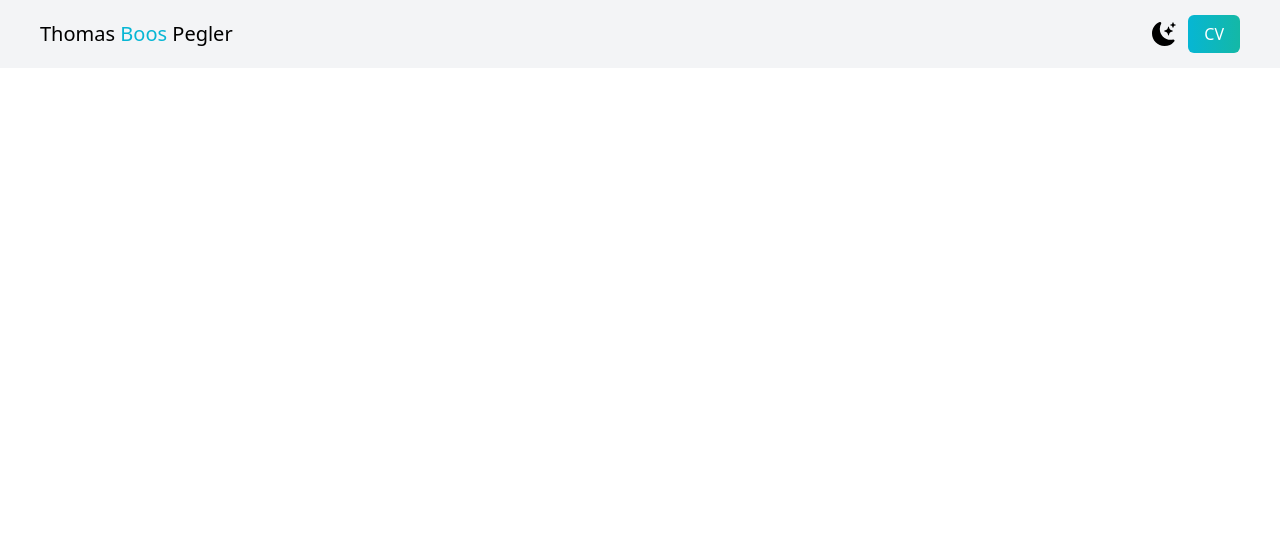
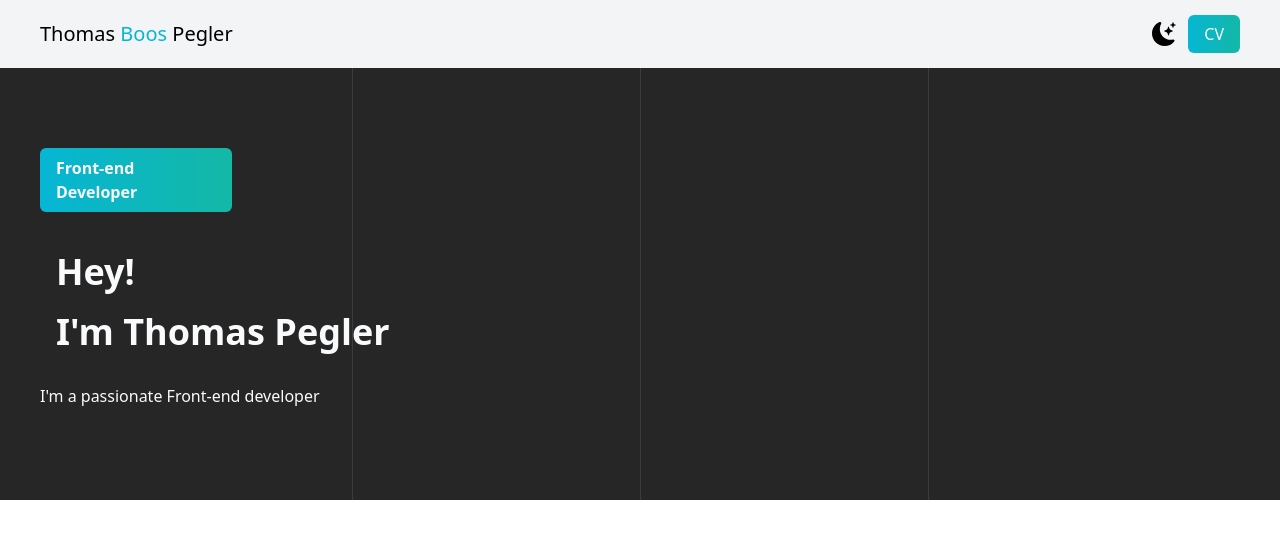
Before and after one commit to thomasboospegler/portfolio-thomas-pegler, a Next.js app: page / in a window 1280 px wide. Shown: the top 538 px of the page. Built offline with nearby package versions, Linux system fonts and the light colour scheme.

Commit message:
Feat: add about component

```diff
--- /dev/null
+++ b/src/components/About.tsx
@@ -0,0 +1,17 @@
+/* eslint-disable react/no-unescaped-entities */
+import React from 'react';
+
+export default function About() {
+  return (
+    <section className="py-20 px-10 text-gray-50">
+      <h1 className="text-md font-semibold mt=5 mb-10 bg-gradient-to-r from-cyan-500 to-teal-500  px-4 py-2 rounded-md w-48">
+        Front-end Developer
+      </h1>
+      <h2 className="text-4xl font-semibold ml-4">Hey!</h2>
+      <h2 className="text-4xl font-semibold py-5 ml-4">I'm Thomas Pegler</h2>
+      <p className="text-md py-3">
+        I'm a passionate Front-end developer
+      </p>
+    </section>
+  );
+}
--- a/src/components/index.tsx
+++ b/src/components/index.tsx
@@ -1,6 +1,7 @@
-/* eslint-disable import/prefer-default-export */
 import Header from './Header';
+import About from './About';
 
 export {
   Header,
+  About,
 };
--- a/src/pages/index.tsx
+++ b/src/pages/index.tsx
@@ -1,6 +1,6 @@
 import React from 'react';
 import Head from 'next/head';
-import { Header } from '../components';
+import { Header, About } from '../components';
 
 export default function Home() {
   return (
@@ -11,8 +11,14 @@ export default function Home() {
         <meta name="viewport" content="width=device-width, initial-scale=1" />
         <link rel="icon" href="/favicon.ico" />
       </Head>
-      <main>
+      <main className="bg-neutral-800">
+        <div className="lines">
+          <div className="line" />
+          <div className="line" />
+          <div className="line" />
+        </div>
         <Header />
+        <About />
       </main>
     </>
   );
--- a/src/styles/globals.css
+++ b/src/styles/globals.css
@@ -12,3 +12,71 @@ a {
   color: inherit;
   text-decoration: none;
 }
+
+.lines {
+  position: absolute;
+  top: 0;
+  left: 0;
+  right: 0;
+  height: 100%;
+  margin: auto;
+  width: 90vw;
+}
+
+.line {
+  position: absolute;
+  width: 1px;
+  height: 100%;
+  top: 0;
+  left: 50%;
+  background: rgba(255, 255, 255, 0.1);
+  overflow: hidden;
+}
+.line::after {
+  content: "";
+  display: block;
+  position: absolute;
+  height: 15vh;
+  width: 100%;
+  top: -50%;
+  left: 0;
+  background: linear-gradient(to bottom, rgba(255, 255, 255, 0) 0%, #ffffff 75%, #ffffff 100%);
+  -webkit-animation: drop 7s 0s infinite;
+          animation: drop 7s 0s infinite;
+  -webkit-animation-fill-mode: forwards;
+          animation-fill-mode: forwards;
+  -webkit-animation-timing-function: cubic-bezier(0.4, 0.26, 0, 0.97);
+          animation-timing-function: cubic-bezier(0.4, 0.26, 0, 0.97);
+}
+.line:nth-child(1) {
+  margin-left: -25%;
+}
+.line:nth-child(1)::after {
+  -webkit-animation-delay: 2s;
+          animation-delay: 2s;
+}
+.line:nth-child(3) {
+  margin-left: 25%;
+}
+.line:nth-child(3)::after {
+  -webkit-animation-delay: 2.5s;
+          animation-delay: 2.5s;
+}
+
+@-webkit-keyframes drop {
+  0% {
+    top: -50%;
+  }
+  100% {
+    top: 110%;
+  }
+}
+
+@keyframes drop {
+  0% {
+    top: -50%;
+  }
+  100% {
+    top: 110%;
+  }
+}
```
